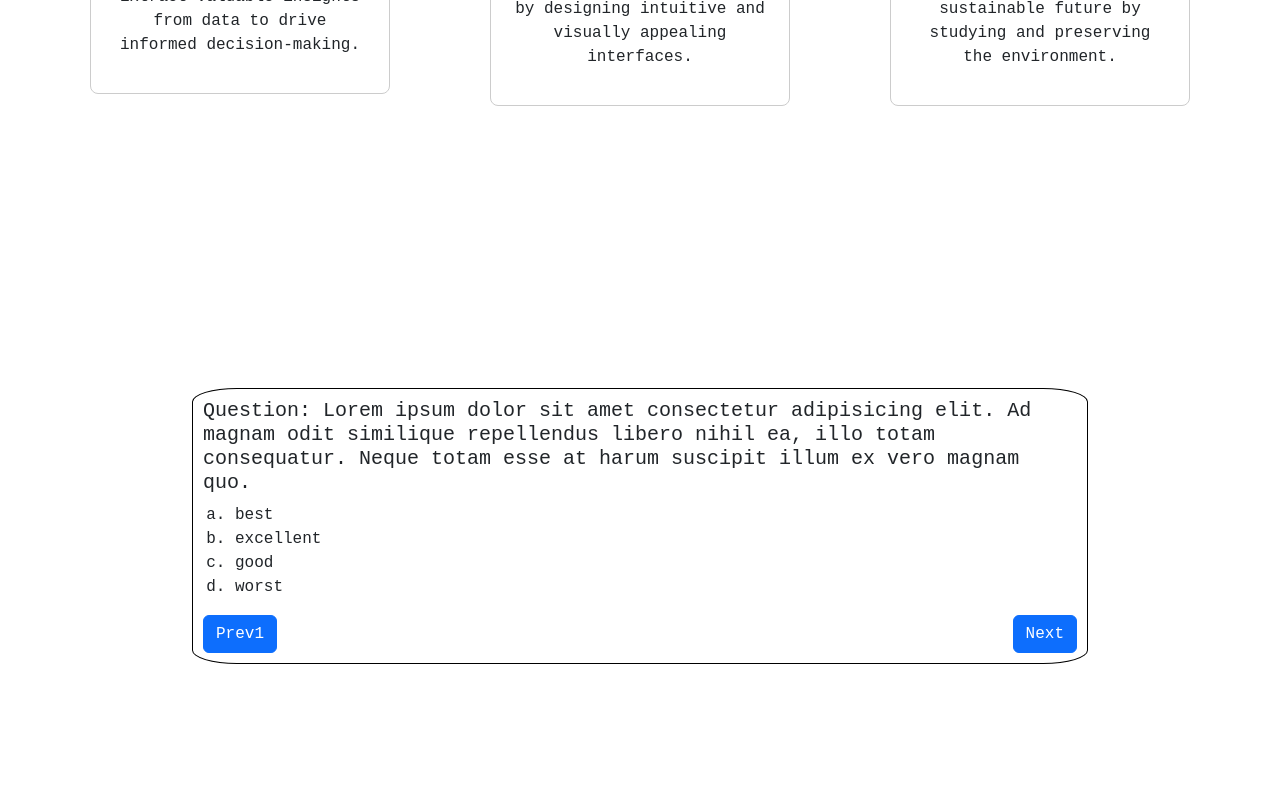
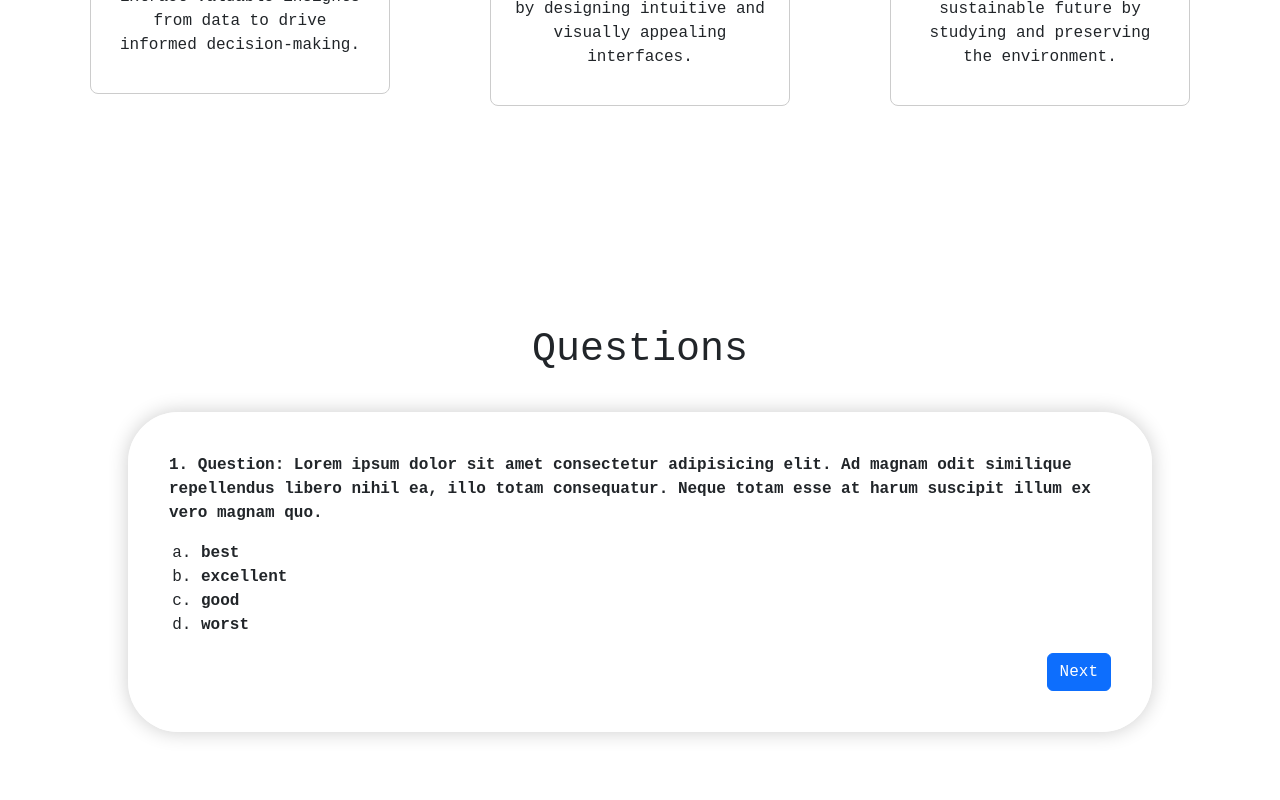
Before and after one commit to Phoenix1192/SIH_Proj, a React (Create React App) app: page / in a window 1280 px wide. Shown: the part 2260-3060 px from the top of the page. Built offline with nearby package versions, Linux system fonts and the light colour scheme.

Commit message:
changed the test part

```diff
--- a/src/components/Options.jsx
+++ b/src/components/Options.jsx
@@ -4,7 +4,7 @@ function Options({options}) {
     return (
         <ol className="opt" type="a">
           {options.map((option, index) => (
-            <li key={index}>{option}</li>
+            <li key={index}><b>{option}</b></li>
           ))}
         </ol>
       );
--- a/src/pages/page3.jsx
+++ b/src/pages/page3.jsx
@@ -4,20 +4,29 @@ import { useState } from "react";
 
 function Page3(props) {
   const [count, setCount] = useState(1);
+  const dstyle={
+    border: "1px solid #fff",
+    padding: "40px",
+    margin: "30px auto",
+    width: "80%",
+    borderRadius:"50px",
+    boxShadow: '0px 0px 20px rgba(0, 0, 0, 0.2)',
+  }
   return (
-    <div className="question-container" id="EvaluationPage">
-      <div className="dabba">
+    <div className="question-container" id="EvaluationPage" style={{padding:"200px 0px"}}>
+      <h1>Questions</h1>
+      <div className="dabba" style={dstyle}>
         {/* <Question></Question> */}
-        <h5 style={{ textAlign: "left" }}>
-          Question: Lorem ipsum dolor sit amet consectetur adipisicing elit. Ad
+        <p style={{ textAlign: "left" }}><b>
+          {count}. Question: Lorem ipsum dolor sit amet consectetur adipisicing elit. Ad
           magnam odit similique repellendus libero nihil ea, illo totam
           consequatur. Neque totam esse at harum suscipit illum ex vero magnam
-          quo.
-        </h5>
+          quo.</b>
+        </p>
         <Options options={["best","excellent", "good", "worst"]}></Options>
         <div className="navi">
-        {count !== 0 && <button onClick={()=>{setCount(count-1)}}type="button" className="btn btn-primary lef">
-          {"Prev" + count}
+        {count !== 1 && <button onClick={()=>{setCount(count-1)}}type="button" className="btn btn-primary lef">
+          {"Prev"}
         </button>}
         {count !== 10 && <button onClick={()=>{setCount(count+1)}}type="button" className="btn btn-primary rig">
           Next
```
